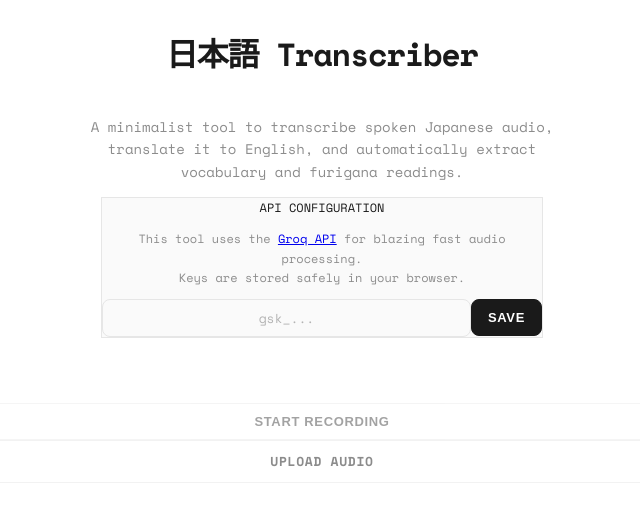
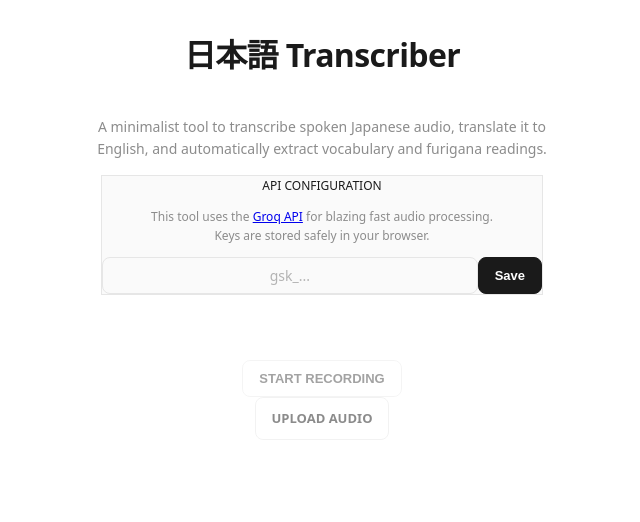
Before and after one commit to cassiegimebi/JP_transcriber, a Next.js app: page / in a window 1280 px wide. Shown: the top 522 px of the page, without its empty margins (318-958 px from the left). Built offline with nearby package versions, Linux system fonts and the light colour scheme.

Commit message:
style: normalize font and button widths

```diff
--- a/src/app/globals.css
+++ b/src/app/globals.css
@@ -1,5 +1,3 @@
-@import url('https://fonts.googleapis.com/css2?family=Space+Mono:ital,wght@0,400;0,700;1,400;1,700&display=swap');
-
 @tailwind base;
 @tailwind components;
 @tailwind utilities;
@@ -37,7 +35,7 @@
 body {
   color: var(--text-primary);
   background: var(--bg-color);
-  font-family: 'Space Mono', monospace;
+  font-family: ui-sans-serif, system-ui, -apple-system, BlinkMacSystemFont, "Segoe UI", Roboto, "Helvetica Neue", Arial, sans-serif;
   -webkit-font-smoothing: antialiased;
   min-height: 100vh;
   line-height: 1.6;
@@ -49,15 +47,15 @@ body {
 
 h1, h2, h3 {
   font-weight: 700;
-  letter-spacing: -0.04em;
+  letter-spacing: -0.02em;
 }
 
 /* Minimalist Inputs */
 .notion-input {
   background: transparent;
   border: none;
-  font-family: 'Space Mono', monospace;
-  font-size: 13px;
+  font-family: inherit;
+  font-size: 14px;
   color: var(--text-primary);
   padding: 8px 0;
   transition: all 0.2s;
@@ -77,7 +75,7 @@ h1, h2, h3 {
   align-items: center;
   border: 1px solid var(--divider);
   background: var(--input-bg);
-  border-radius: 8px; /* Rounded corners */
+  border-radius: 8px;
   padding: 0 12px;
   transition: border-color 0.2s;
 }
@@ -90,10 +88,10 @@ h1, h2, h3 {
 .notion-btn {
   background: transparent;
   border: 1px solid var(--divider);
-  border-radius: 8px; /* Rounded corners */
+  border-radius: 8px;
   color: var(--text-primary);
   font-size: 13px;
-  font-weight: 700;
+  font-weight: 600;
   cursor: pointer;
   padding: 10px 16px;
   display: inline-flex;
@@ -101,8 +99,6 @@ h1, h2, h3 {
   justify-content: center;
   gap: 8px;
   transition: all 0.15s;
-  text-transform: uppercase;
-  letter-spacing: 0.05em;
 }
 
 .notion-btn:hover:not(:disabled) {
--- a/src/app/page.tsx
+++ b/src/app/page.tsx
@@ -240,18 +240,18 @@ ${transData.text}`;
         <button
           onClick={isRecording ? stopRecording : startRecording}
           disabled={isLoading || !isKeySaved}
-          className={`notion-btn w-full sm:w-auto min-w-[160px] ${isRecording ? 'notion-btn-danger' : ''}`}
+          className={`notion-btn ${isRecording ? 'notion-btn-danger' : ''}`}
         >
           {isRecording ? "STOP RECORDING" : "START RECORDING"}
         </button>
 
-        <label className={`notion-btn w-full sm:w-auto min-w-[160px] cursor-pointer ${(isLoading || !isKeySaved) ? 'opacity-50 pointer-events-none' : ''}`}>
+        <label className={`notion-btn cursor-pointer ${(isLoading || !isKeySaved) ? 'opacity-50 pointer-events-none' : ''}`}>
           UPLOAD AUDIO
           <input type="file" accept="audio/*" className="hidden" onChange={handleFileUpload} disabled={isLoading || !isKeySaved} />
         </label>
 
         {analysis && (
-          <button onClick={downloadTranscript} className="notion-btn w-full sm:w-auto min-w-[160px]">
+          <button onClick={downloadTranscript} className="notion-btn">
             EXPORT NOTES
           </button>
         )}
```
